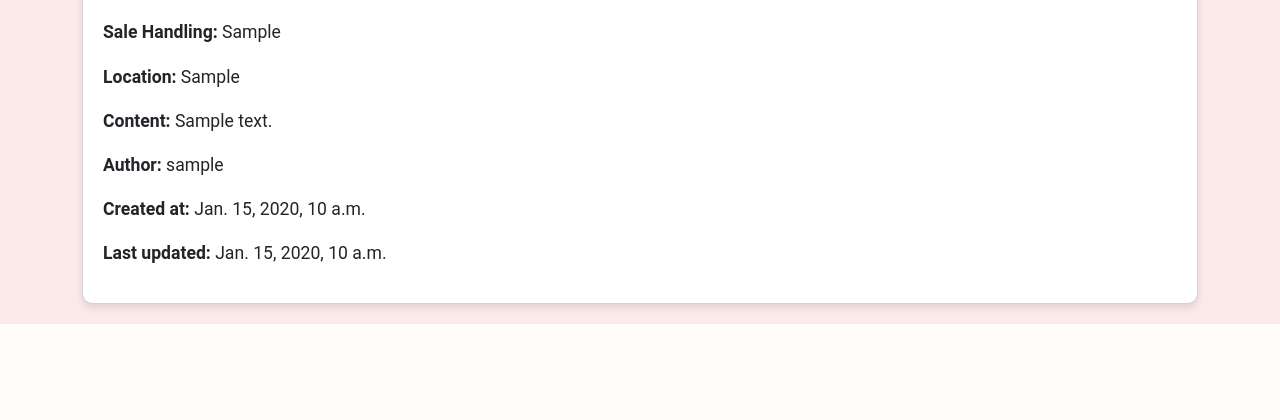
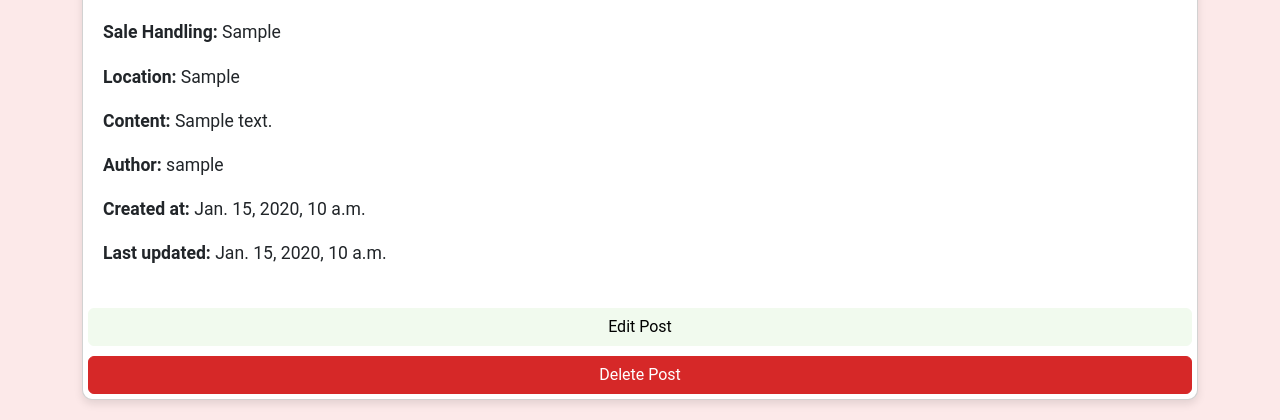
Before and after one commit to D0bledore/django-project, a Django app: page /blog/posts/1/ in a window 1280 px wide. Shown: the part 676-1096 px from the top of the page. Before the commit the page ends 1000 px from the top, so only its background shows below. Run offline with Django 5.2, Linux system fonts and the light colour scheme; tables that the repository leaves empty hold one stand-in row (values such as "Sample post"); grey boxes marked "Sample" are stand-in pictures; some libraries are stand-ins or nearby versions.

Commit message:
Add edit and delete feature to blogposts

```diff
--- a/blog/templates/blog/post_detail.html
+++ b/blog/templates/blog/post_detail.html
@@ -22,6 +22,8 @@
             <p><strong>Created at:</strong> {{ post.created_at }}</p>
             <p><strong>Last updated:</strong> {{ post.updated_at }}</p>
         </div>
+        <a href="{% url 'edit_post' post.id %}" class="btn btn-secondary">Edit Post</a>
+        <a href="{% url 'delete_post' post.id %}" class="btn btn-danger">Delete Post</a>
     </div>
 </div>
 {% endblock content %}
```
